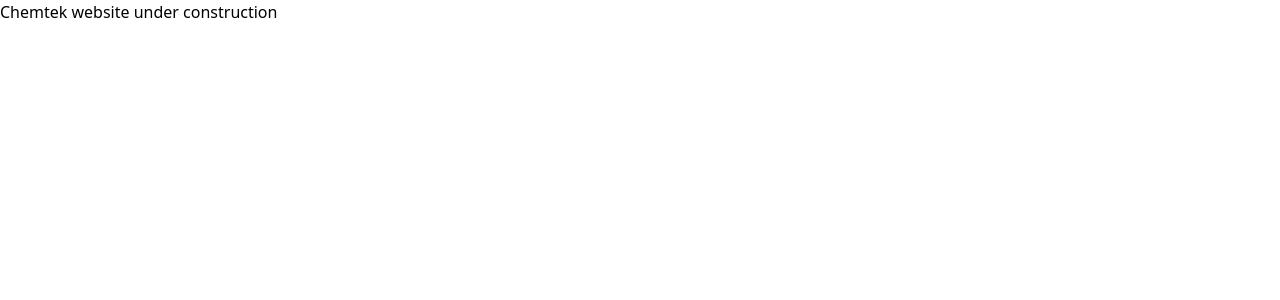
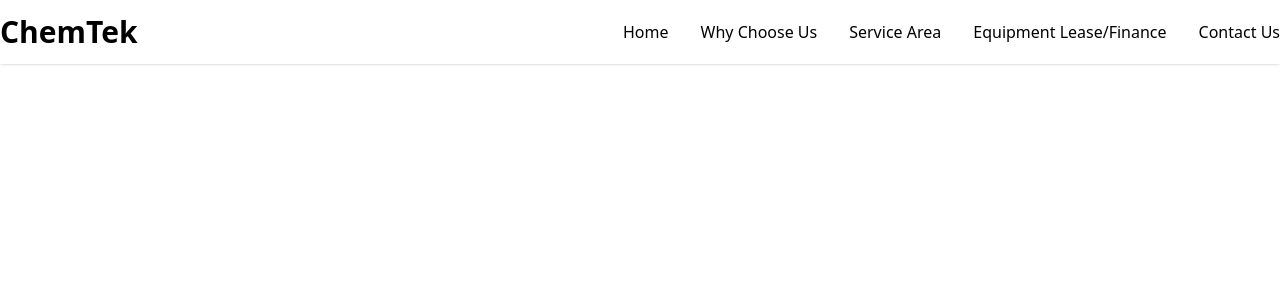
Before and after one commit to AndrewGlennAquino/chemtek-website, a React (Vite) app: page / in a window 1280 px wide. Shown: the top 300 px of the page. Built offline with nearby package versions, Linux system fonts and the light colour scheme.

Commit message:
Implement Header and route to Home

```diff
--- a/src/App.tsx
+++ b/src/App.tsx
@@ -1,5 +1,17 @@
+import { Route, Routes } from "react-router";
+import Header from "./components/header/Header";
+import Home from "./pages/home/Home";
+
 const App = () => {
-  return <>Chemtek website under construction</>;
+  return (
+    <>
+      <Header />
+
+      <Routes>
+        <Route path="/chemtek-website" element={<Home />} />
+      </Routes>
+    </>
+  );
 };
 
 export default App;
```
